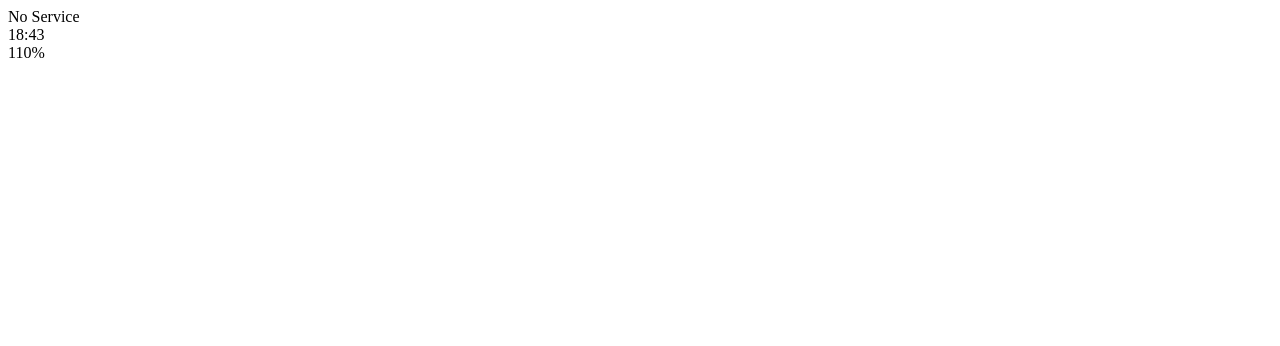
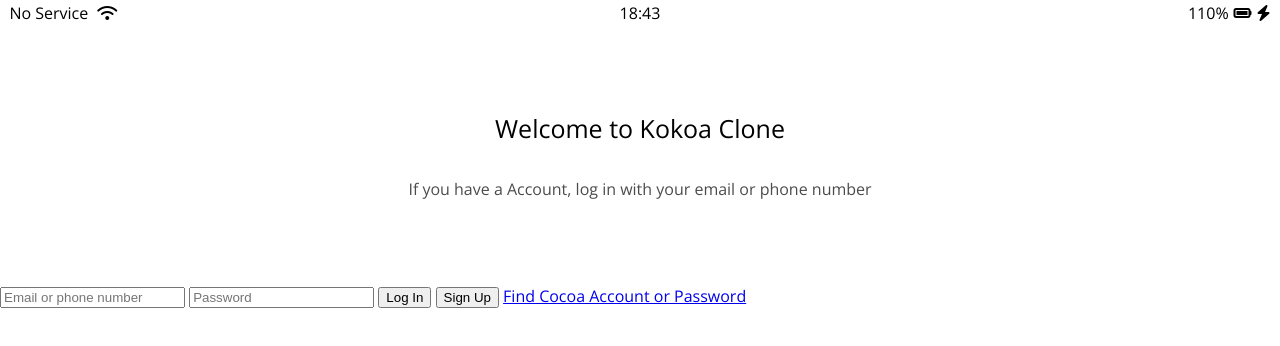
Before and after one commit to parkhak/kokoa-clone-2021, a plain HTML site: page index.html in a window 1280 px wide. Drawn offline with nearby package versions, Linux system fonts and the light colour scheme.

Commit message:
#6.6 Complete

```diff
--- /dev/null
+++ b/css/reset.css
@@ -0,0 +1,129 @@
+/* http://meyerweb.com/eric/tools/css/reset/
+   v2.0 | 20110126
+   License: none (public domain)
+*/
+
+html,
+body,
+div,
+span,
+applet,
+object,
+iframe,
+h1,
+h2,
+h3,
+h4,
+h5,
+h6,
+p,
+blockquote,
+pre,
+a,
+abbr,
+acronym,
+address,
+big,
+cite,
+code,
+del,
+dfn,
+em,
+img,
+ins,
+kbd,
+q,
+s,
+samp,
+small,
+strike,
+strong,
+sub,
+sup,
+tt,
+var,
+b,
+u,
+i,
+center,
+dl,
+dt,
+dd,
+ol,
+ul,
+li,
+fieldset,
+form,
+label,
+legend,
+table,
+caption,
+tbody,
+tfoot,
+thead,
+tr,
+th,
+td,
+article,
+aside,
+canvas,
+details,
+embed,
+figure,
+figcaption,
+footer,
+header,
+hgroup,
+menu,
+nav,
+output,
+ruby,
+section,
+summary,
+time,
+mark,
+audio,
+video {
+  margin: 0;
+  padding: 0;
+  border: 0;
+  font-size: 100%;
+  font: inherit;
+  vertical-align: baseline;
+}
+/* HTML5 display-role reset for older browsers */
+article,
+aside,
+details,
+figcaption,
+figure,
+footer,
+header,
+hgroup,
+menu,
+nav,
+section {
+  display: block;
+}
+body {
+  line-height: 1;
+}
+ol,
+ul {
+  list-style: none;
+}
+blockquote,
+q {
+  quotes: none;
+}
+blockquote:before,
+blockquote:after,
+q:before,
+q:after {
+  content: "";
+  content: none;
+}
+table {
+  border-collapse: collapse;
+  border-spacing: 0;
+}
--- /dev/null
+++ b/css/status-bar.css
@@ -0,0 +1,23 @@
+.status-bar {
+  display: flex;
+  justify-content: center;
+  padding: 5px 3px;
+}
+.status-bar__column {
+  width: 33%;
+}
+.status-bar__column:first-child span {
+  margin-right: 5px;
+}
+.status-bar__column:nth-child(2) {
+  display: flex;
+  justify-content: center;
+}
+.status-bar__column:last-child {
+  display: flex;
+  justify-content: flex-end;
+  align-items: center;
+}
+.status-bar__column .fa-battery-full {
+  margin: 0px 5px;
+}
--- /dev/null
+++ b/css/styles.css
@@ -0,0 +1,21 @@
+@import url("https://fonts.googleapis.com/css2?family=Open+Sans:wght@400;600&display=swap");
+@import "reset.css";
+@import "status-bar.css";
+body {
+  font-family: "Open Sans", sans-serif;
+}
+.welcome-header {
+  margin: 90px 0px;
+  text-align: center;
+  display: flex;
+  flex-direction: column;
+  align-items: center;
+}
+.welcome-header__title {
+  margin-bottom: 40px;
+  font-size: 25px;
+}
+.welcome-header__text {
+  width: 60%;
+  opacity: 0.7;
+}
--- a/index.html
+++ b/index.html
@@ -1,22 +1,45 @@
 <!DOCTYPE html>
 <html lang="en">
   <head>
-    <meta charset="UTF-8" />
-    <meta http-equiv="X-UA-Compatible" content="IE=edge" />
-    <meta name="viewport" content="width=device-width, initial-scale=1.0" />
-    <title>Welcome to Kokoa Talk</title>
-  </head>
+    <link rel="stylesheet" href="css/styles.css" />
+    <!DOCTYPE html>
+    <html lang="en">
+    <head>
+      <meta charset="UTF-8">
+      <meta http-equiv="X-UA-Compatible" content="IE=edge">
+      <meta name="viewport" content="width=device-width, initial-scale=1.0">
+      <title>Document</title>
   <body>
-    <div id="status-bar">
-      <div class="status-bar__column"></div>
-      <span> No Service</span>
-      <!-- To do: Wifi Icon -->
-      <div class="status-bar__column"></div>
-      <span>18:43</span>
-      <div class="status-bar__column"></div>
-      <span>110%</span>
-      <!-- Battery Icon -->
-      <!-- Lightning Icon -->
+    <div class="status-bar">
+      <div class="status-bar__column">
+        <span> No Service</span>
+        <i class="fas fa-wifi"></i>
+      </div>
+      <div class="status-bar__column">
+        <span>18:43</span>
+      </div>
+      <div class="status-bar__column">
+        <span>110%</span>
+        <i class="fas fa-battery-full"></i>
+        <i class="fas fa-bolt"></i>
+      </div>
     </div>
+    <header class="welcome-header">
+      <h1 class="welcome-header__title">Welcome to Kokoa Clone</h1>
+      <p class="welcome-header__text">
+        If you have a Account, log in with your email or phone number
+      </p>
+    </header>
+    <form id="Login-form">
+      <input type="text" placeholder="Email or phone number" />
+      <input type="password" placeholder="Password" />
+      <input type="submit" value="Log In" />
+      <input type="submit" value="Sign Up" />
+      <a href="#">Find Cocoa Account or Password</a>
+    </form>
+    <script
+      src="https://kit.fontawesome.com/213d1448a7.js"
+      crossorigin="anonymous"
+    ></script>
   </body>
 </html>
```
